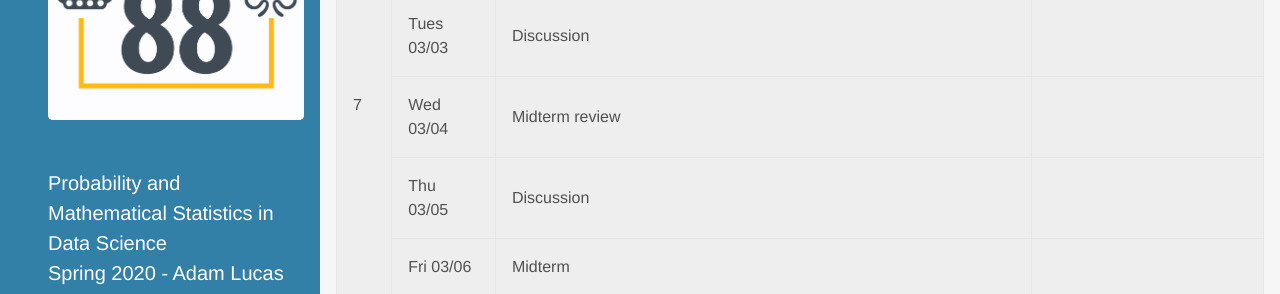
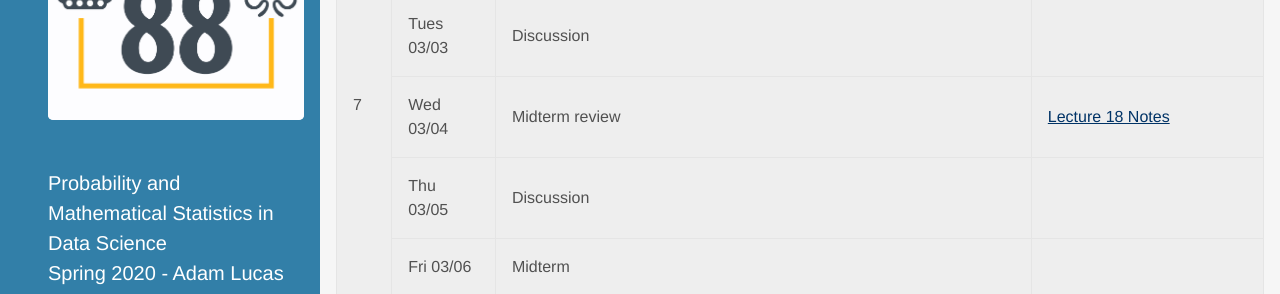
Before and after one commit to stat88/stat88.github.io, a Jekyll site: the page built from index.html, in a window 1280 px wide and 900 px high, scrolled down 2917 px. Shown: the part 152-446 px from the top of the window. Built offline with Jekyll 4.4.1, drawn with Linux system fonts in a browser that asks for light colours; some web fonts are replaced; the list of posts is cut into pages by our own code.

Commit message:
add notes

```diff
--- a/_data/syllabus2.yml
+++ b/_data/syllabus2.yml
@@ -179,6 +179,9 @@ weeks:
       content: "Discussion"
     - date: Wed 03/04
       content: "Midterm review"
+      assignments:
+      - name: "Lecture 18 Notes"
+        url: http://stat88.org/assets/notes/Lec18.pdf
     - date: Thu 03/05
       content: "Discussion"
     - date: Fri 03/06
```
Also changed, not shown: 1 other file.
